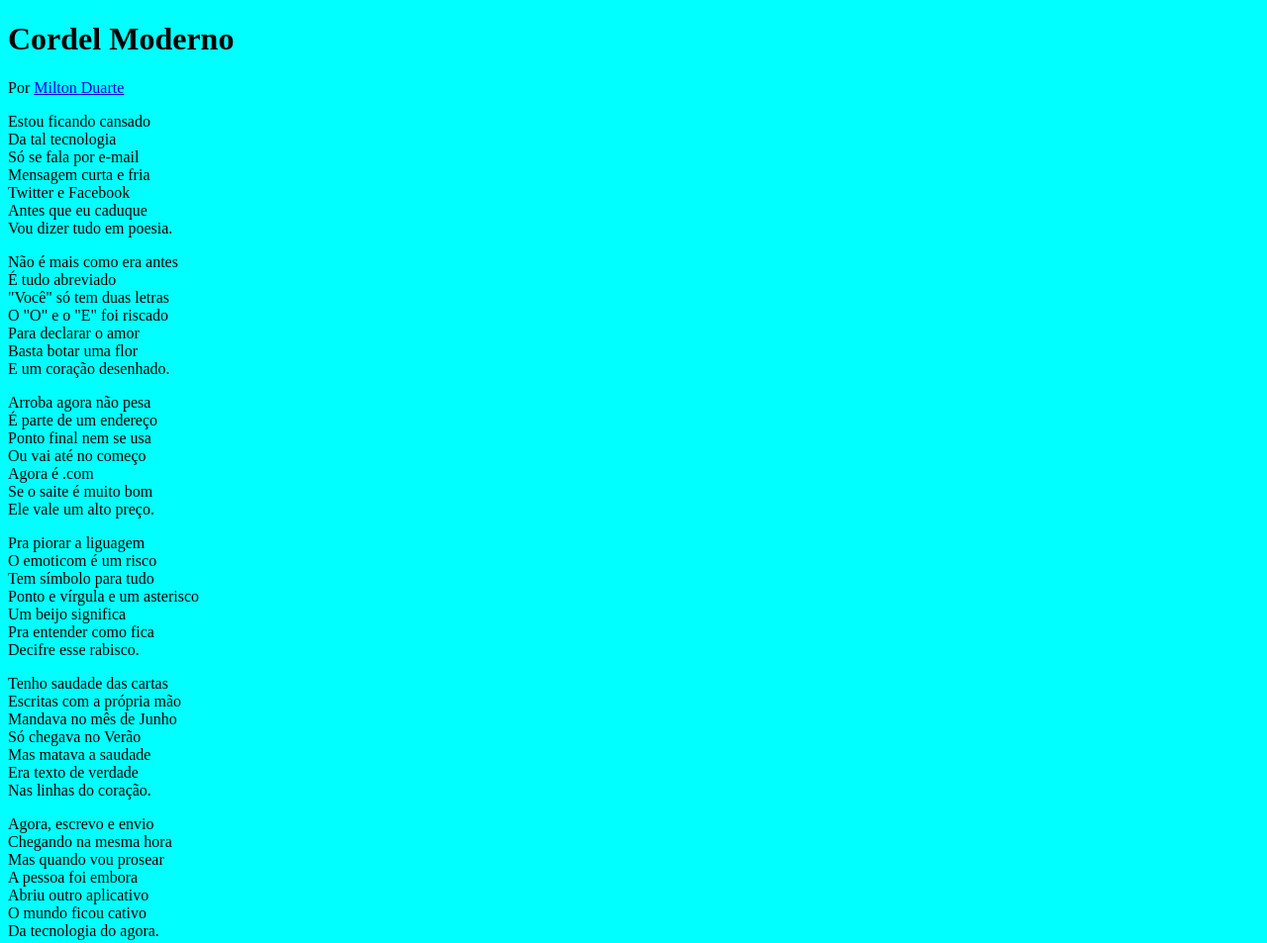
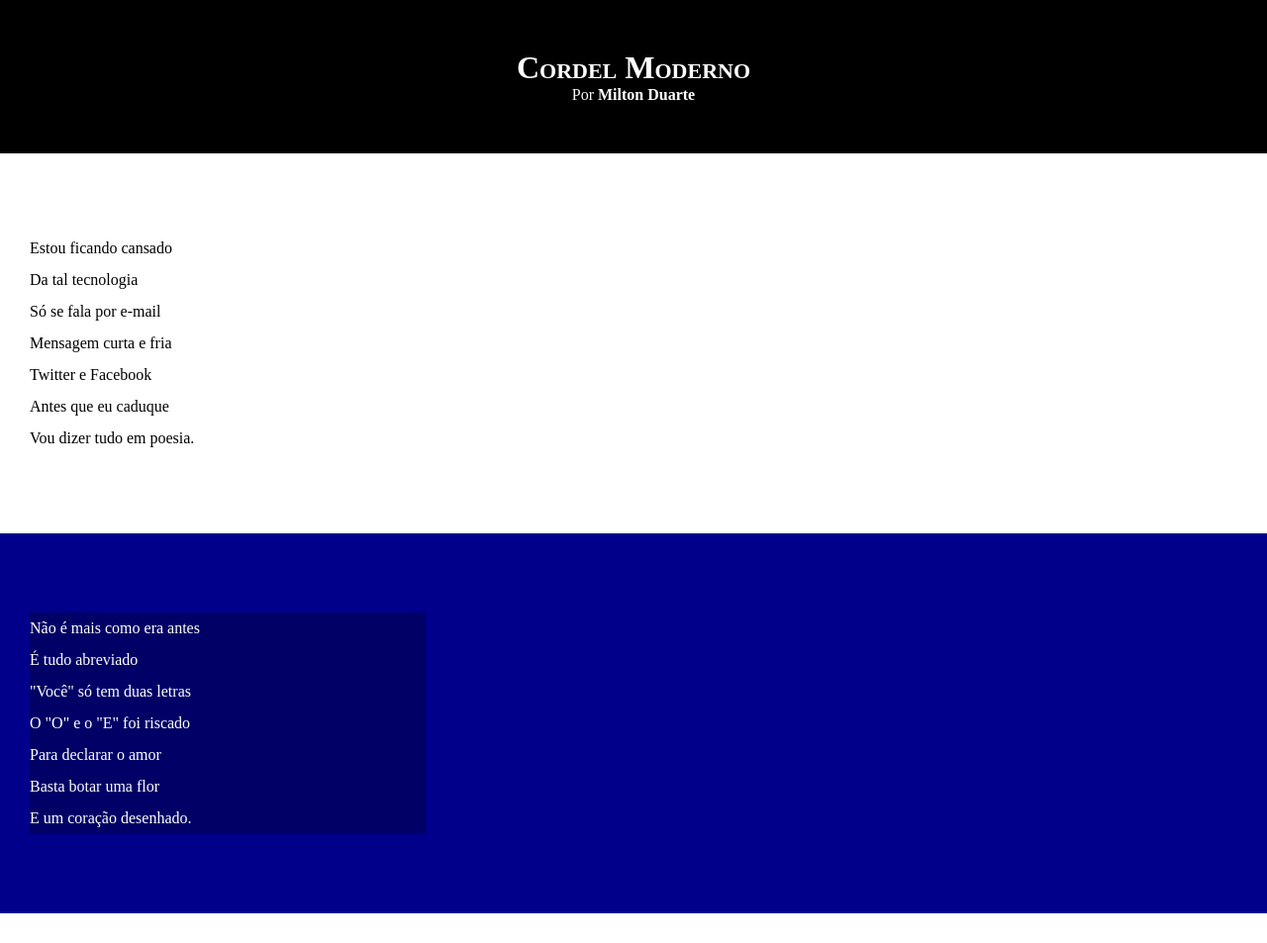
Before and after one commit to feliperossibr/html-css, a plain HTML site: page desafios/des012/index.html in a window 1280 px wide. Shown: the top 953 px of the page at 99% size. Drawn offline with Linux system fonts and the light colour scheme.

Commit message:
attt-estilos

```diff
--- a/desafios/des012/estilo/style.css
+++ b/desafios/des012/estilo/style.css
@@ -1,5 +1,65 @@
 @charset "UTF-8";
 
-body{
-    background-color: aqua;
+* {
+    margin: 0px;
+    padding: 0px;
 }
+
+html, body {
+    min-height: 100%;
+    background-color: darkgray;
+}
+
+header {
+    background-color: black;
+    color: white;
+    text-align: center;
+}
+
+header > h1 {
+    padding-top: 50px;
+    font-variant: small-caps;
+}
+
+header > p {
+    padding-bottom: 50px;
+}
+
+header a, footer a {
+    color: white;
+    text-decoration: none;
+    font-weight: bolder;
+}
+
+header a:hover, footer a:hover {
+    text-decoration: underline;
+}
+
+section {
+    padding-top: 10vh;
+    padding-bottom: 10vh;
+    line-height: 2em;
+    padding-left: 30px;
+}
+
+section.normal {
+    background-color: white;
+    color: black;
+}
+
+section.imagem {
+    background-color: darkblue;
+    color: white;
+}
+
+section.imagem > p {
+    width: 400px;
+    background-color: rgba(0, 0, 0, 0.266);
+}
+
+footer {
+    background-color: black;
+    text-align: center;
+    color: white;
+    padding: 10px;
+}
--- a/desafios/des012/index.html
+++ b/desafios/des012/index.html
@@ -16,7 +16,7 @@
         </p>
     </header>
 
-    <section>
+    <section class="normal">
         <p>
             Estou ficando cansado <br>
             Da tal tecnologia <br>
@@ -28,7 +28,7 @@
         </p>
     </section>
 
-    <section>
+    <section class="imagem">
         <p>
             Não é mais como era antes <br>
             É tudo abreviado <br>
@@ -40,7 +40,7 @@
         </p>
     </section>
 
-    <section>
+    <section class="normal">
         <p>
             Arroba agora não pesa <br>
             É parte de um endereço <br>
@@ -62,7 +62,7 @@
         </p>
     </section>
 
-    <section>
+    <section class="imagem">
         <p>
             Tenho saudade das cartas <br>
             Escritas com a própria mão <br>
@@ -74,7 +74,7 @@
         </p>
     </section>
 
-    <section>
+    <section class="normal">
         <p>
             Agora, escrevo e envio <br>
             Chegando na mesma hora <br>
```
